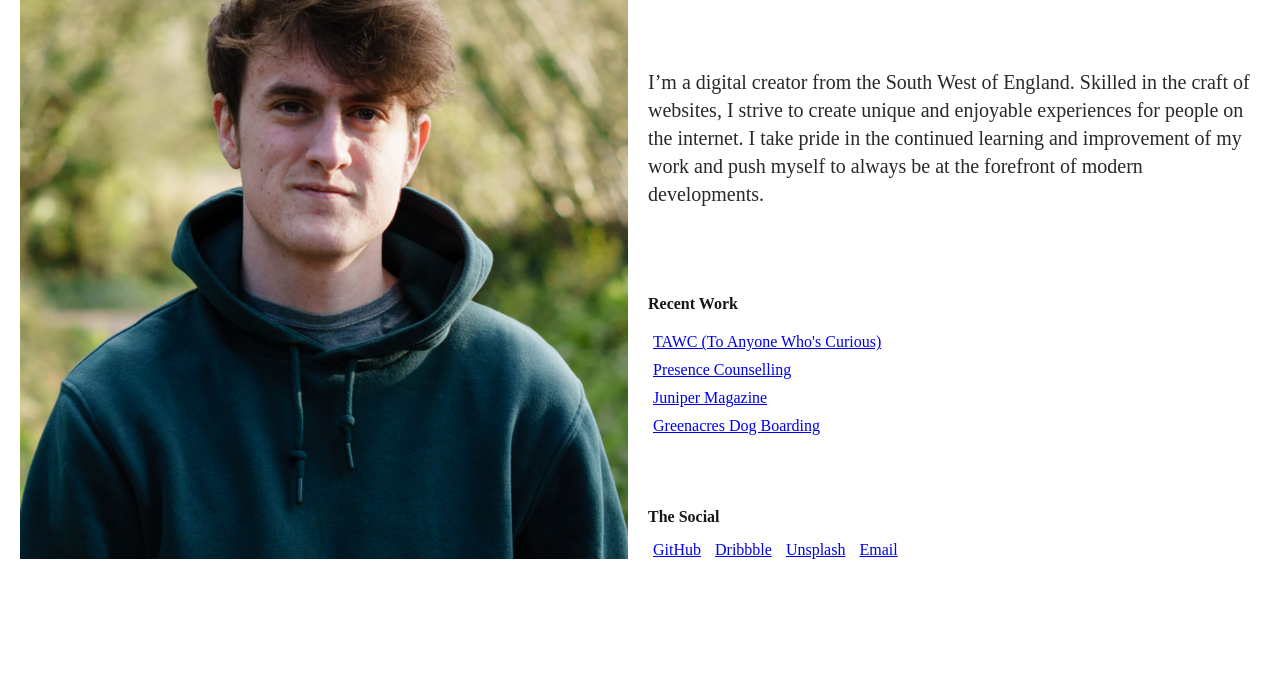
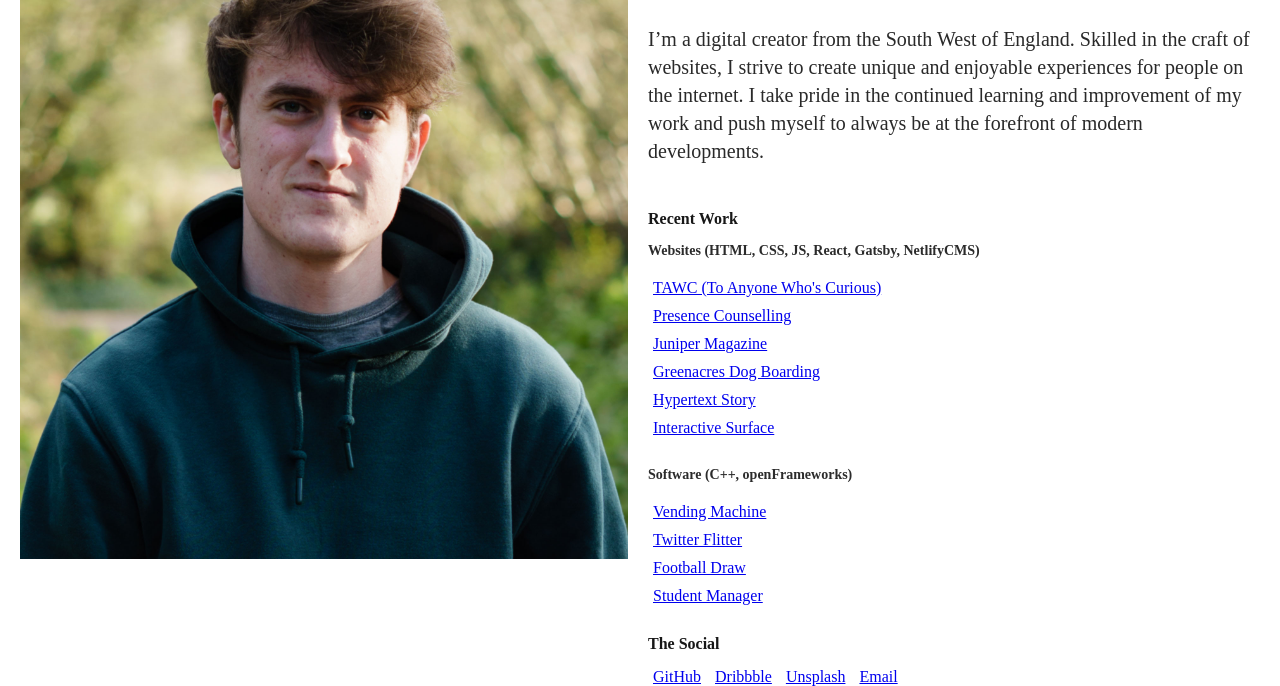
Before and after one commit to hayhaydz/portfolio, a plain HTML site: page index.html in a window 1280 px wide. Shown: the part 221-907 px from the top of the page. Before the commit the page ends 800 px from the top, so only its background shows below. Drawn offline with Linux system fonts and the light colour scheme.

Commit message:
Added projects

```diff
--- a/index.html
+++ b/index.html
@@ -78,10 +78,18 @@
                 <p class="information-description">I’m a digital creator from the South West of England. Skilled in the craft of websites, I strive to create unique and enjoyable experiences for people on the internet. I take pride in the continued learning and improvement of my work and push myself to always be at the forefront of modern developments.</p>
                 <div class="information-work">
                     <h4 class="information-subheading">Recent Work</h4>
+                    <h5 class="information-label">Websites (HTML, CSS, JS, React, Gatsby, NetlifyCMS)</h5>
                     <a href="https://tawc.tk/" class="information-link">TAWC (To Anyone Who's Curious)</a>
                     <a href="https://presencecounselling.co.uk/" class="information-link">Presence Counselling</a>
                     <a href="https://juniper-magazine.ga/" class="information-link">Juniper Magazine</a>
                     <a href="https://www.doghomecare.co.uk/" class="information-link">Greenacres Dog Boarding</a>
+                    <a href="https://github.com/hayhaydz/hypertext-story" class="information-link">Hypertext Story</a>
+                    <a href="https://github.com/hayhaydz/interactive-surface" class="information-link">Interactive Surface</a>
+                    <h5 class="information-label">Software (C++, openFrameworks)</h5>
+                    <a href="https://github.com/hayhaydz/vending-machine" class="information-link">Vending Machine</a>
+                    <a href="https://github.com/hayhaydz/TwitterFlitter" class="information-link">Twitter Flitter</a>
+                    <a href="https://github.com/hayhaydz/FootballDraw" class="information-link">Football Draw</a>
+                    <a href="https://github.com/hayhaydz/StudentManager" class="information-link">Student Manager</a>
                 </div>
                 <div class="information-social">
                     <h4 class="information-subheading">The Social</h4>
--- a/style.css
+++ b/style.css
@@ -56,12 +56,24 @@ img {
     margin-bottom: 15px;
 }
 
+.information-label {
+    font-size: 14px;
+    font-weight: bold;
+    color: #2b2b2b;
+    margin-top: 25px;
+    margin-bottom: 15px;
+}
+
+.information-label:first-of-type {
+    margin-top: 0px;
+}
+
 .information-link {
     margin: 5px;
 }
 
 .information-social {
-    margin-top: 100px;
+    margin-top: 42px;
 }
 
 /* Media Queries */
@@ -89,7 +101,7 @@ img {
     }
 }
 
-@media(max-width: 1000px) {
+@media(max-width: 1024px) {
     body, html {
         width: auto;
         height: auto;
@@ -115,6 +127,10 @@ img {
         max-width: 80%;
         margin-left: 0px;
         margin-top: 25px;
+    }
+
+    .information-social {
+        margin-top: 100px;
     }
 }
 
```
